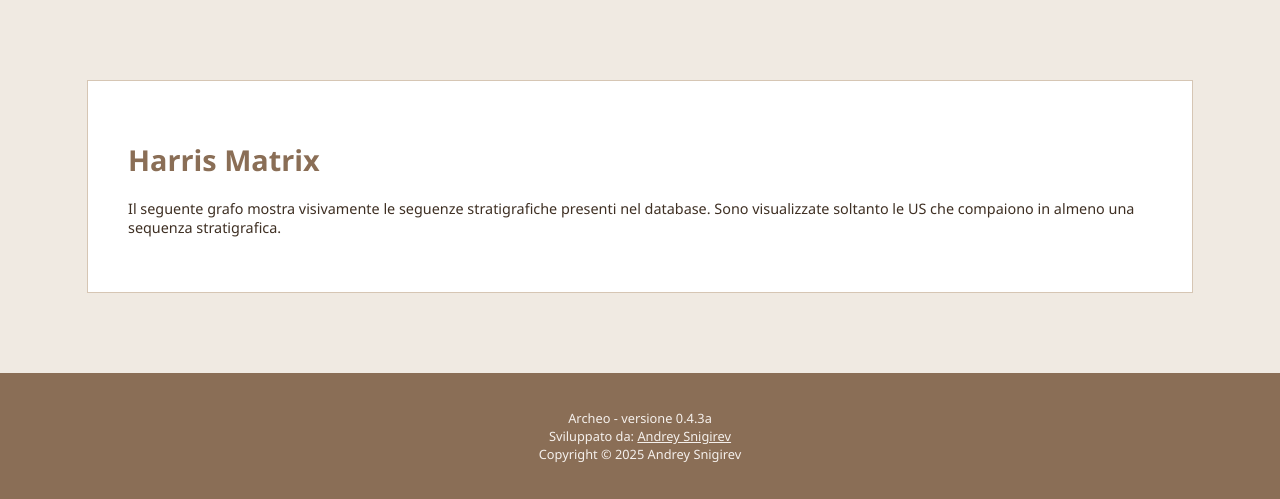
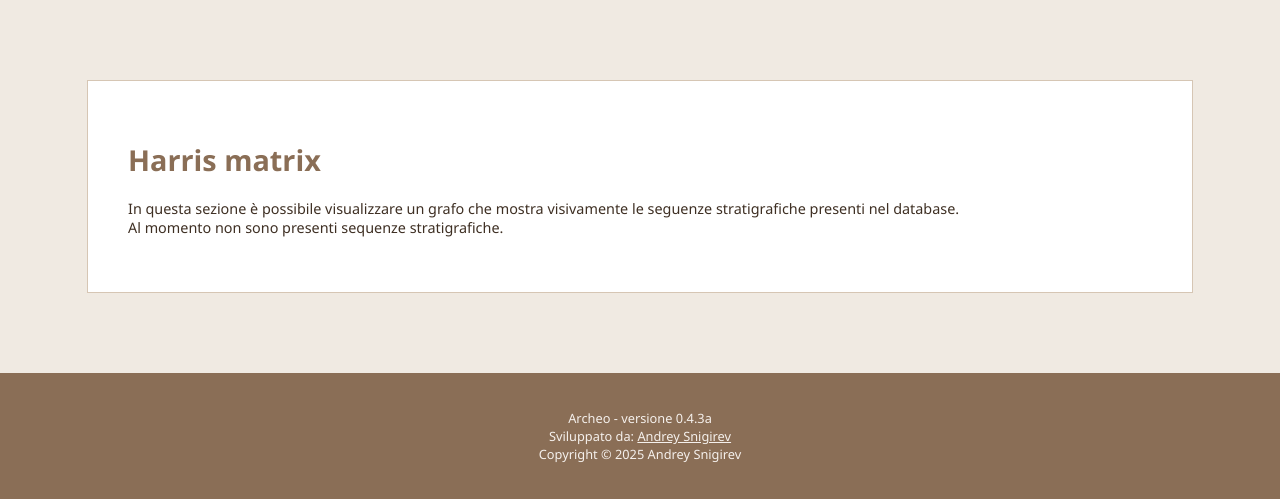
Before and after one commit to e4ld3rs0n/archeo, a Flask app: template app/templates/view/grafo_stratigrafico.html in a window 1280 px wide. Shown: the part 55-554 px from the top of the page. Run offline with Flask 3, Linux system fonts and the light colour scheme; the template is opened without the code that fills it, so the values that code supplies are empty.

Commit message:
fix: se non sono presenti sequenze stratigrafiche, mostra un messaggio di cortesia

```diff
--- a/app/templates/view/grafo_stratigrafico.html
+++ b/app/templates/view/grafo_stratigrafico.html
@@ -4,16 +4,24 @@
     <div class="container">
         {% include 'notifications.html' %}
 
-        <h1>Harris Matrix</h1>
+        <h1>Harris matrix</h1>
 
+
+        {% if grafo_svg %}
         <p>
             Il seguente grafo mostra visivamente le seguenze stratigrafiche presenti nel database.
             Sono visualizzate soltanto le US che compaiono in almeno una sequenza stratigrafica.
         </p>
-
         <div class="svg-graph">
             {{ grafo_svg | safe }}
         </div>
+        {% else %}
+            <p>
+                In questa sezione è possibile visualizzare un grafo che mostra visivamente le seguenze
+                stratigrafiche presenti nel database.<br>
+                Al momento non sono presenti sequenze stratigrafiche.
+            </p>
+        {% endif %}
     </div>
 
     {% include 'footer.html' %}
```
Also changed, not shown: app/routes/view.py (+8 -0 lines).
